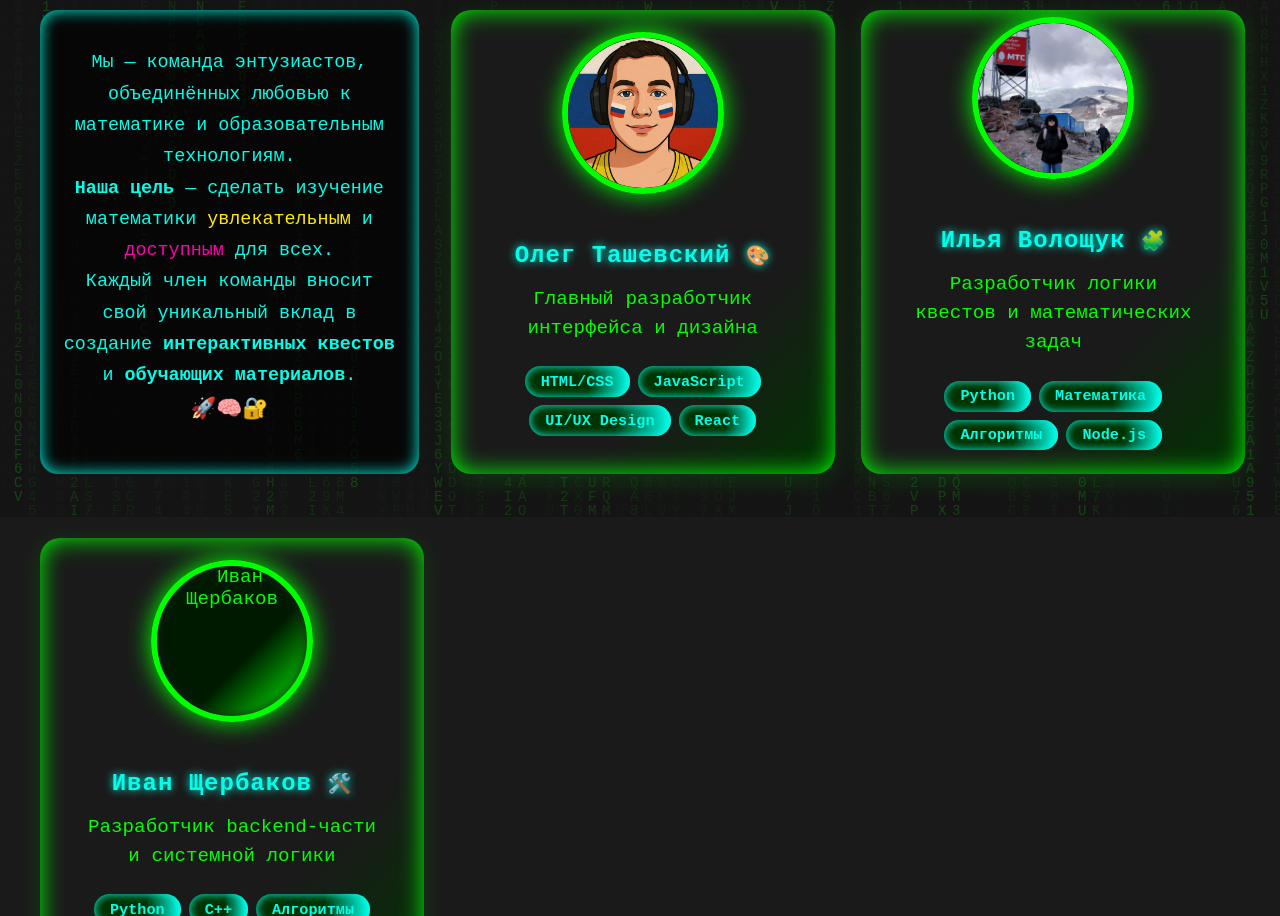
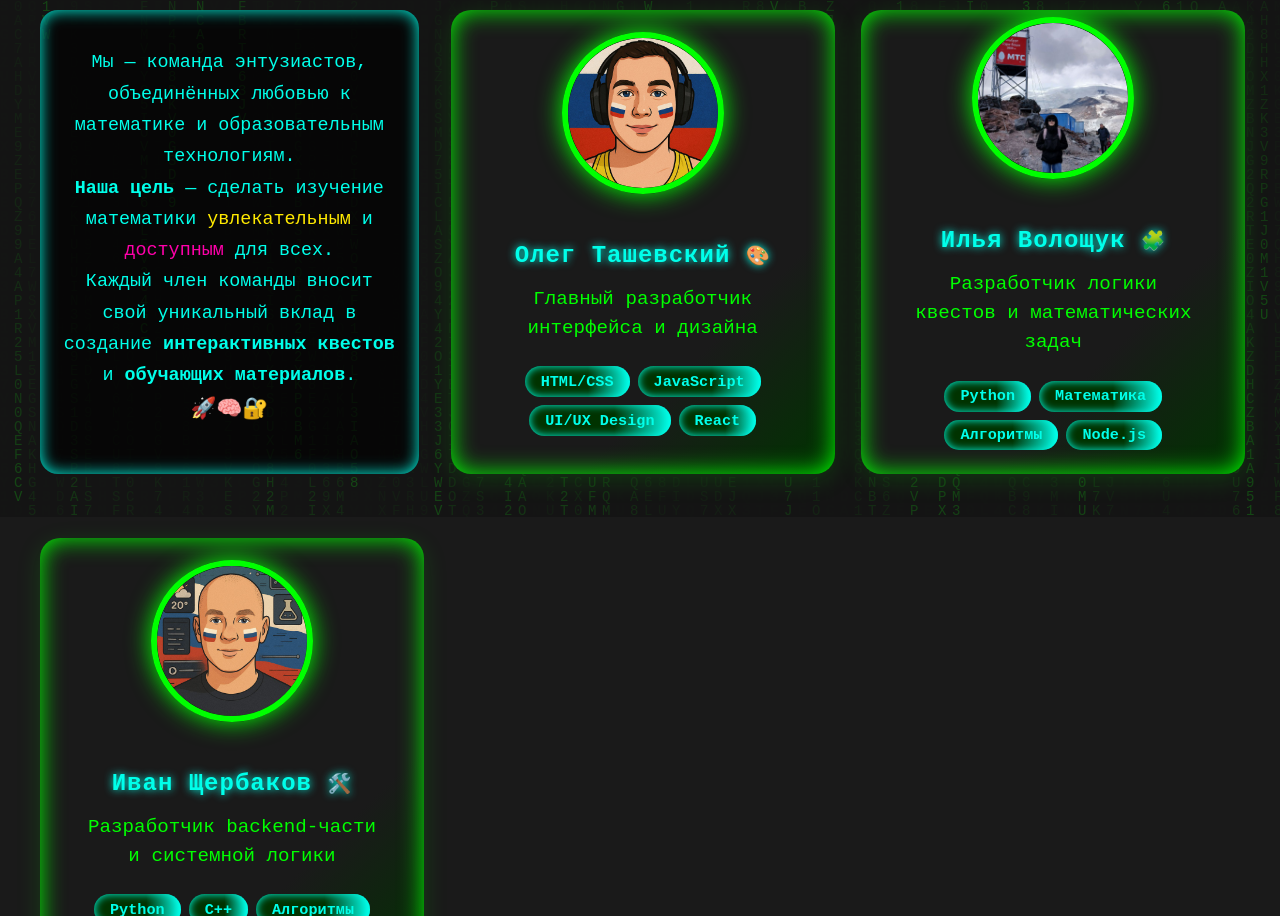
Before and after one commit to Roskud/Logorifm_escape, a plain HTML site: page developers.html in a window 1280 px wide. Shown: the part 283-1199 px from the top of the page. Drawn offline with Linux system fonts and the light colour scheme.

Commit message:
Add files via upload

```diff
--- a/developers.html
+++ b/developers.html
@@ -89,7 +89,7 @@
                 <div class="developer-inner">
                     <div class="developer-front">
                         <div class="image-container circle-avatar">
-                            <img src="https://avatars.mds.yandex.net/i?id=7f87d8c340723e5eea4207d061d151b9_l-4555287-images-thumbs&n=13" alt="Иван Щербаков">
+                            <img src="images/avatar3.png" alt="Иван Щербаков">
                         </div>
                         <h3>Иван Щербаков <span style="font-size:1.2rem;">🛠️</span></h3>
                         <p>Разработчик backend-части и системной логики</p>
```
